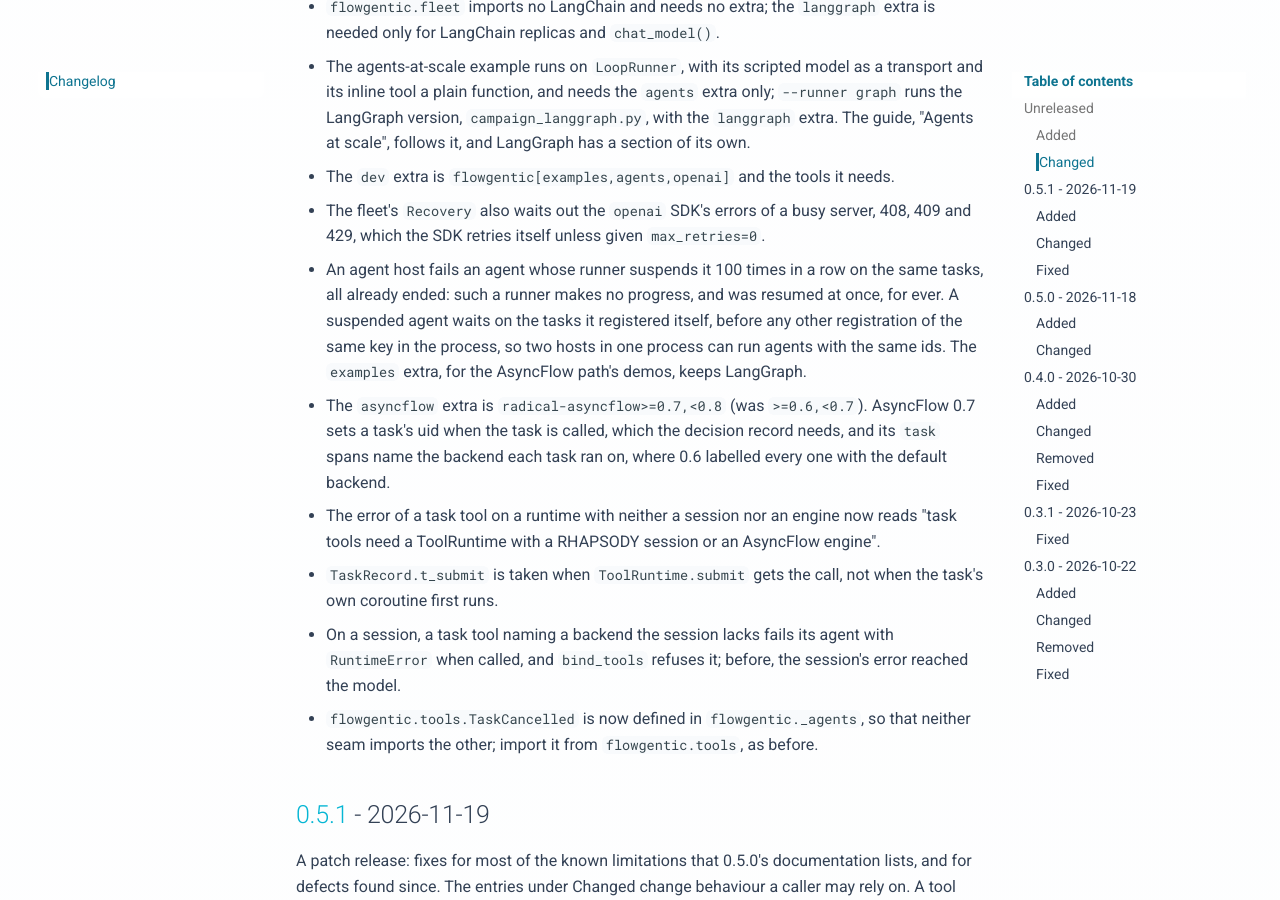
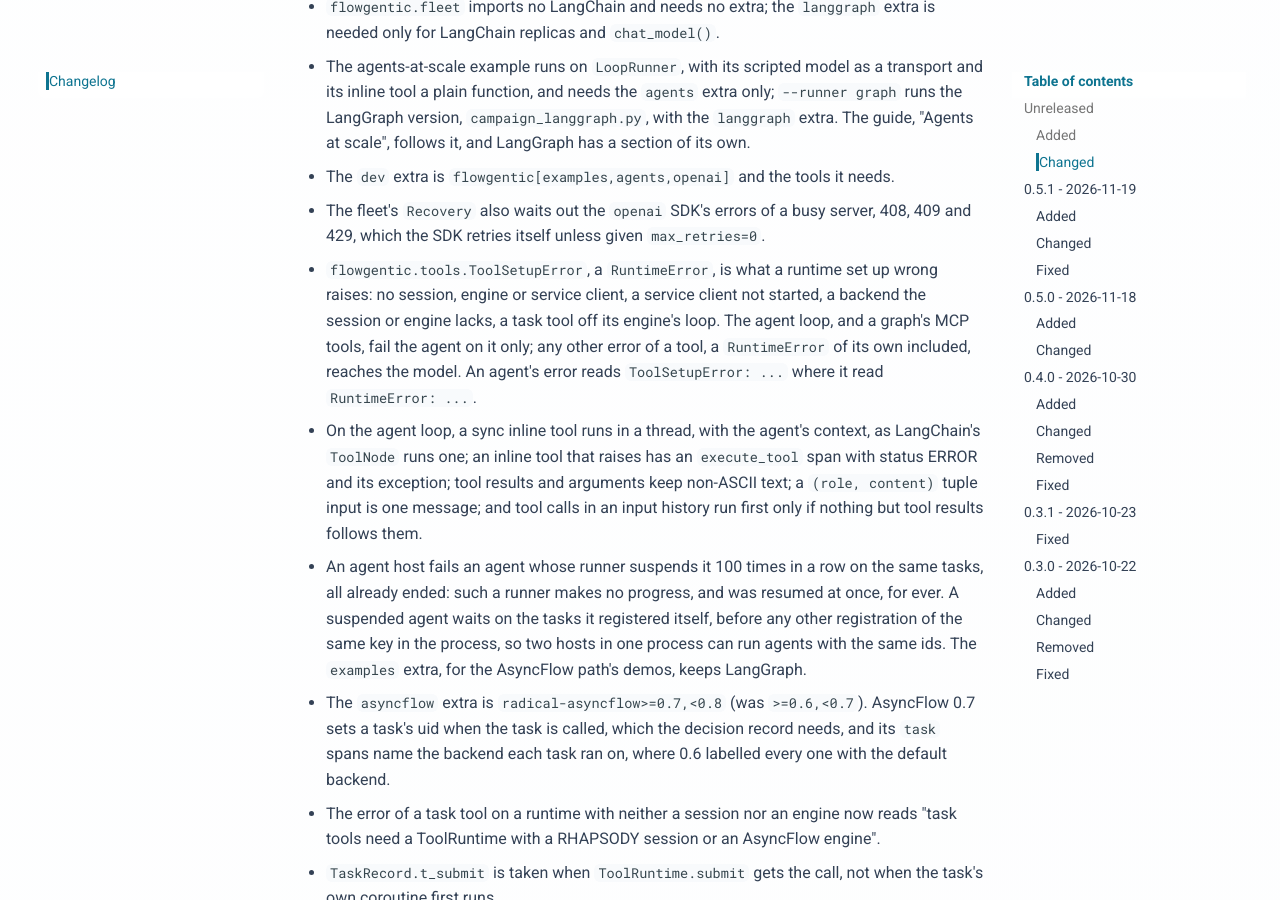
Before and after one commit to stride-research/flowgentic, an MkDocs documentation site: the page built from docs/changelog.md, in a window 1280 px wide and 900 px high, scrolled down 3762 px. Built offline with MkDocs 1.6.1 and Material for MkDocs 9.7.7, drawn with Linux system fonts in a browser that asks for light colours; comment, search, counter and statistics services are not loaded.

Commit message:
Fix the review's loop findings
- ToolSetupError (a RuntimeError, from flowgentic._agents, exported by
  flowgentic.tools) is what a runtime set up wrong raises: no session,
  engine or service client, a client not started, a backend the session
  or engine lacks, a task tool off its engine's loop. The loop and the
  graph's MCP tools fail the agent on it only; a tool's own RuntimeError,
  NotImplementedError included, reaches the model.
- An inline tool that raises has an ERROR span with its exception.
- A sync inline tool runs in a thread (asyncio.to_thread), with the
  agent's context, as ToolNode runs one.
- Tool results keep non-ASCII text (ensure_ascii=False).
- A (role, content) tuple input is one message.
- Calls in an input history are pending only if nothing but tool results
  follows them.
- The host's error count names ToolSetupError where it named
  RuntimeError.

```diff
--- a/CHANGELOG.md
+++ b/CHANGELOG.md
@@ -170,6 +170,19 @@ decision record.
 - The fleet's `Recovery` also waits out the `openai` SDK's errors of a busy
   server, 408, 409 and 429, which the SDK retries itself unless given
   `max_retries=0`.
+- `flowgentic.tools.ToolSetupError`, a `RuntimeError`, is what a runtime set
+  up wrong raises: no session, engine or service client, a service client not
+  started, a backend the session or engine lacks, a task tool off its
+  engine's loop. The agent loop, and a graph's MCP tools, fail the agent on
+  it only; any other error of a tool, a `RuntimeError` of its own included,
+  reaches the model. An agent's error reads `ToolSetupError: ...` where it
+  read `RuntimeError: ...`.
+- On the agent loop, a sync inline tool runs in a thread, with the agent's
+  context, as LangChain's `ToolNode` runs one; an inline tool that raises has
+  an `execute_tool` span with status ERROR and its exception; tool results and
+  arguments keep non-ASCII text; a `(role, content)` tuple input is one
+  message; and tool calls in an input history run first only if nothing but
+  tool results follows them.
 - An agent host fails an agent whose runner suspends it 100 times in a row on
   the same tasks, all already ended: such a runner makes no progress, and was
   resumed at once, for ever. A suspended agent waits on the tasks it
```
Also changed, not shown: docs/features/agent-loop.md (+18 -10 lines), docs/features/tools.md (+6 -4 lines), 7 other files.
